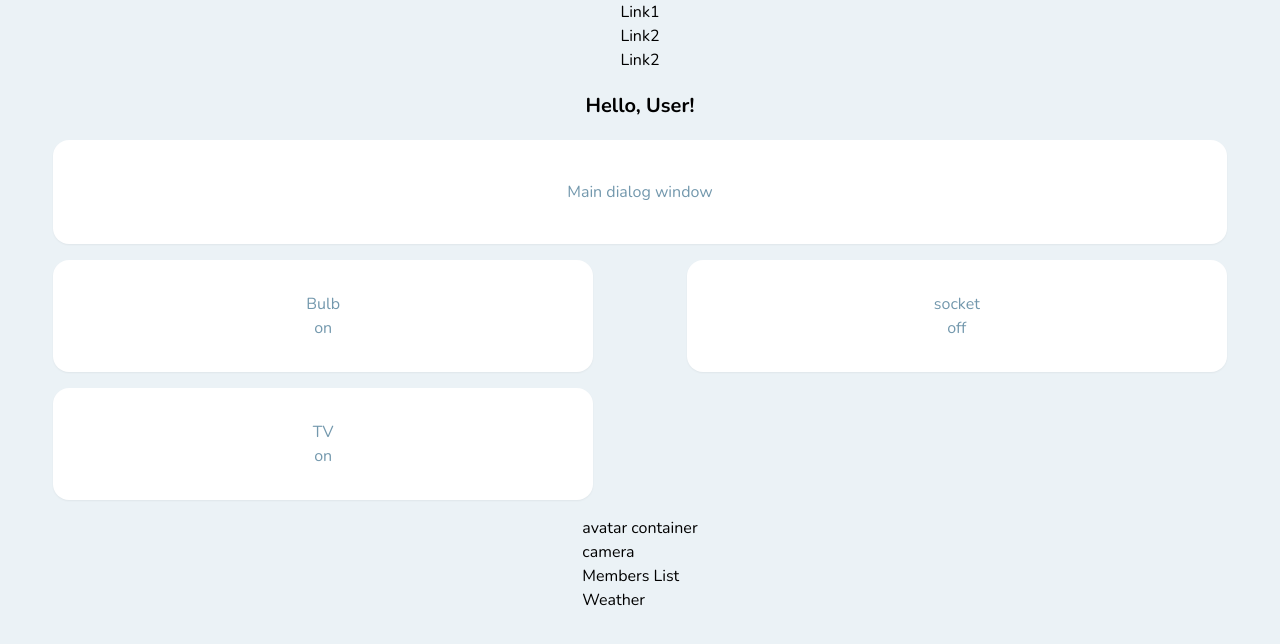
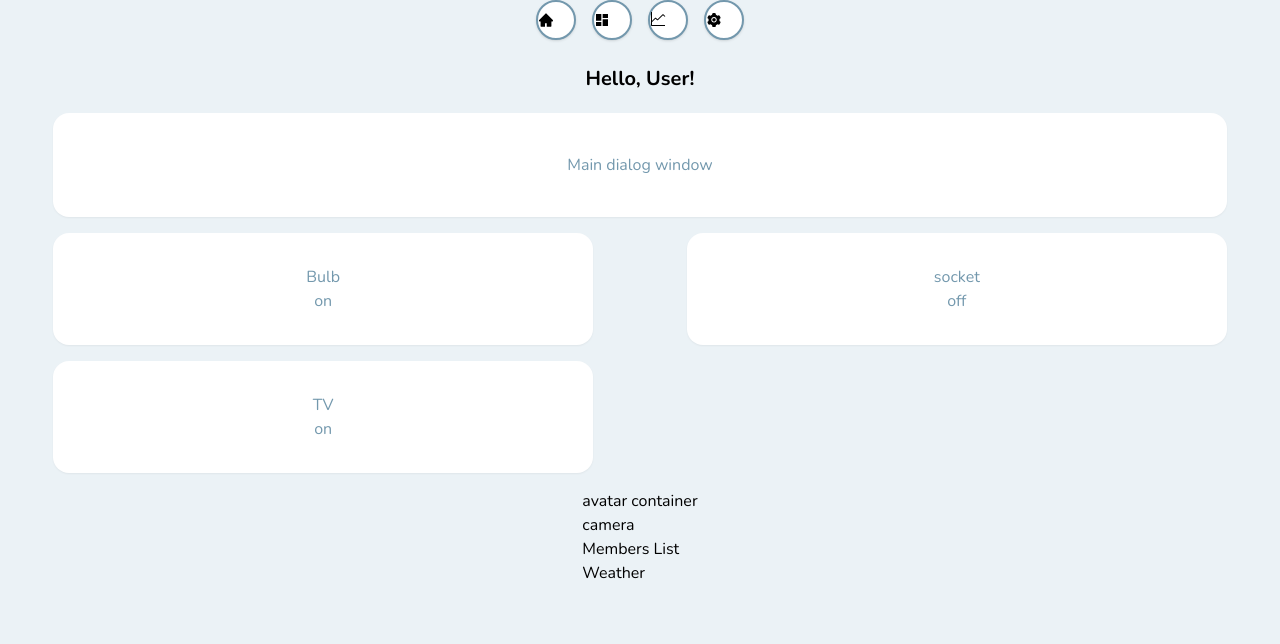
Before and after one commit to pawelpikus/smart-home-dashboard, a React (Create React App) app: page / in a window 1280 px wide. Shown: the top 644 px of the page. Built offline with nearby package versions, Linux system fonts and the light colour scheme.

Commit message:
adding buttons in header component

```diff
--- a/package.json
+++ b/package.json
@@ -12,6 +12,7 @@
     "@types/react-dom": "^17.0.11",
     "react": "^17.0.2",
     "react-dom": "^17.0.2",
+    "react-icons": "^4.3.1",
     "react-scripts": "5.0.0",
     "typescript": "^4.5.5",
     "web-vitals": "^2.1.4"
--- /dev/null
+++ b/src/components/buttons/ButtonLink.tsx
@@ -0,0 +1,12 @@
+import React from "react";
+import { Props } from "../../types";
+
+const ButtonLink = ({ children }: Props) => {
+  return (
+    <button className="w-10 h-10 bg-white border-2 rounded-full shadow border-textBlue ">
+      {children}
+    </button>
+  );
+};
+
+export default ButtonLink;
--- a/src/components/header/index.tsx
+++ b/src/components/header/index.tsx
@@ -5,7 +5,11 @@ const Header = ({ children, ...restProps }: Props) => {
 };
 
 Header.Nav = function HeaderNav({ children, ...restProps }: Props) {
-  return <div {...restProps}>{children}</div>;
+  return (
+    <ul className="flex gap-4" {...restProps}>
+      {children}
+    </ul>
+  );
 };
 
 Header.NavItem = function HeaderNavItem({
@@ -13,13 +17,7 @@ Header.NavItem = function HeaderNavItem({
   data,
   ...restProps
 }: Props) {
-  return (
-    <ul>
-      <li {...restProps}>
-        <a href="#">{children}</a>
-      </li>
-    </ul>
-  );
+  return <li>{children}</li>;
 };
 
 export default Header;
--- a/src/containers/HeaderContainer.tsx
+++ b/src/containers/HeaderContainer.tsx
@@ -1,14 +1,35 @@
 import React from "react";
 import { Header } from "../components";
-import { Props } from "../types";
+import { AiFillHome } from "react-icons/ai";
+import { RiDashboardFill } from "react-icons/ri";
+import { VscGraphLine } from "react-icons/vsc";
+import { AiFillSetting } from "react-icons/ai";
+import ButtonLink from "../components/buttons/ButtonLink";
 
 const HeaderContainer = () => {
   return (
     <Header>
       <Header.Nav>
-        <Header.NavItem>Link1</Header.NavItem>
-        <Header.NavItem>Link2</Header.NavItem>
-        <Header.NavItem>Link2</Header.NavItem>
+        <Header.NavItem>
+          <ButtonLink>
+            <AiFillHome />
+          </ButtonLink>
+        </Header.NavItem>
+        <Header.NavItem>
+          <ButtonLink>
+            <RiDashboardFill />
+          </ButtonLink>
+        </Header.NavItem>
+        <Header.NavItem>
+          <ButtonLink>
+            <VscGraphLine />
+          </ButtonLink>
+        </Header.NavItem>
+        <Header.NavItem>
+          <ButtonLink>
+            <AiFillSetting />
+          </ButtonLink>
+        </Header.NavItem>
       </Header.Nav>
     </Header>
   );
```
Also changed, not shown: 1 other file (tests, documents, lock files or other folders).
